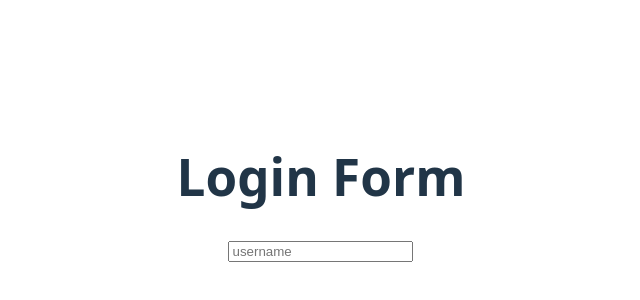
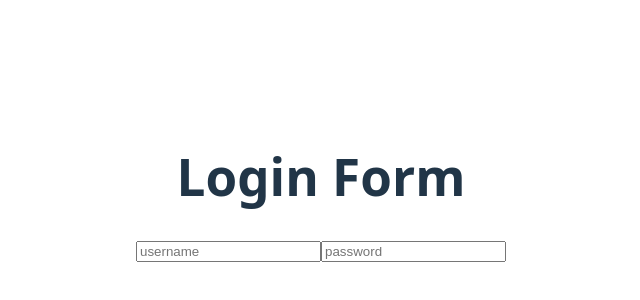
Before and after one commit to abhi091020/NewTestGitProject, a React (Vite) app: page / in a window 1280 px wide. Shown: the part 212-512 px from the top of the page, without its empty margins (319-959 px from the left). Built offline with nearby package versions, Linux system fonts and the light colour scheme.

Commit message:
Add Password Field To Login.jsx

```diff
--- a/src/Login.jsx
+++ b/src/Login.jsx
@@ -1,6 +1,7 @@
 import React, { useState } from "react";
 export default function Login() {
   const [username, setUsername] = useState("");
+  const [password, setPassword] = useState("");
 
   return (
     <div>
@@ -11,6 +12,11 @@ export default function Login() {
         value=""
         onChange={(e) => setUsername(e.target.value)}
       />
+      <input
+        type="text"
+        placeholder="password"
+        onChange={(e) => setPassword(e.target.value)}
+      />
     </div>
   );
 }
```
